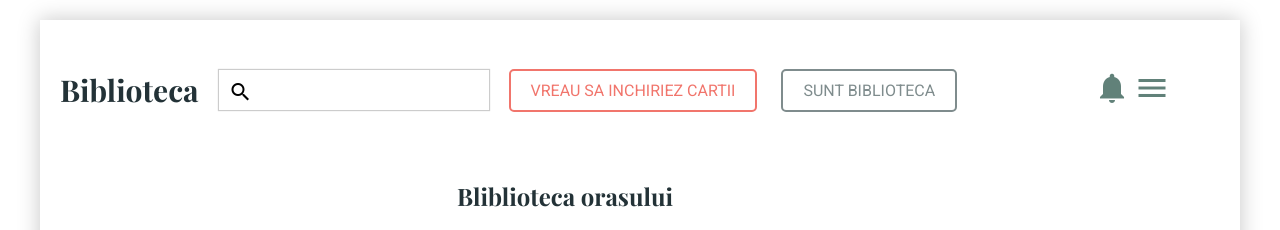
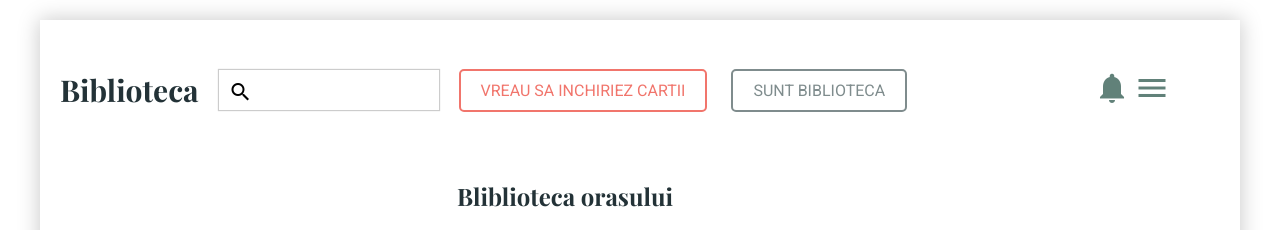
Before and after one commit to sorinNemtanu17/challenge_accepted, a plain HTML site: page index.html in a window 1280 px wide. Shown: the top 230 px of the page. Drawn offline with nearby package versions, Linux system fonts and the light colour scheme.

```diff
--- a/styles/main.css
+++ b/styles/main.css
@@ -64,7 +64,7 @@
 }
 .input-icons {
   position: relative;
-  flex-basis: 270px;
+  flex-basis: 220px;
 }
 .input-icon {
   height: 40px;
```
